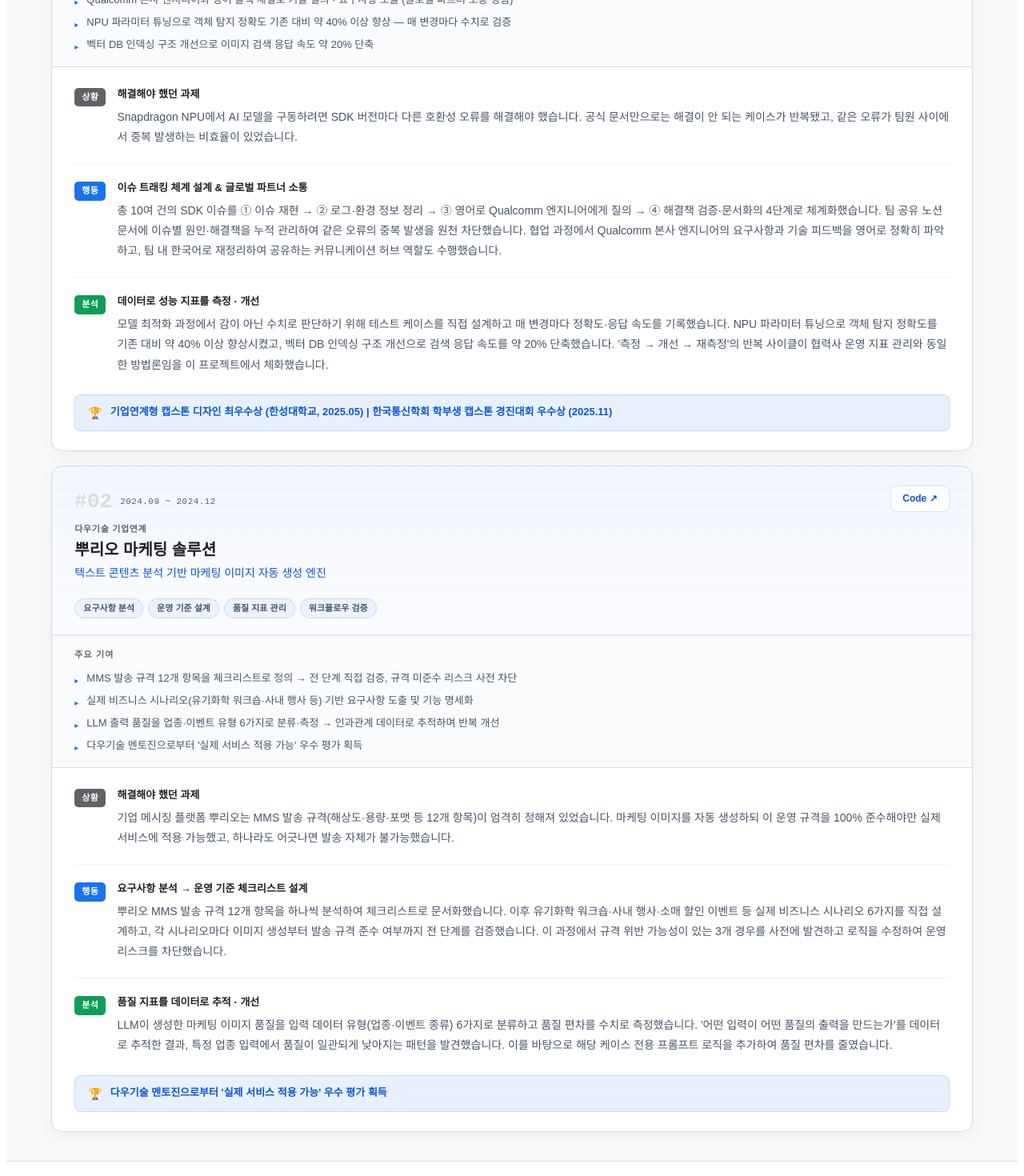
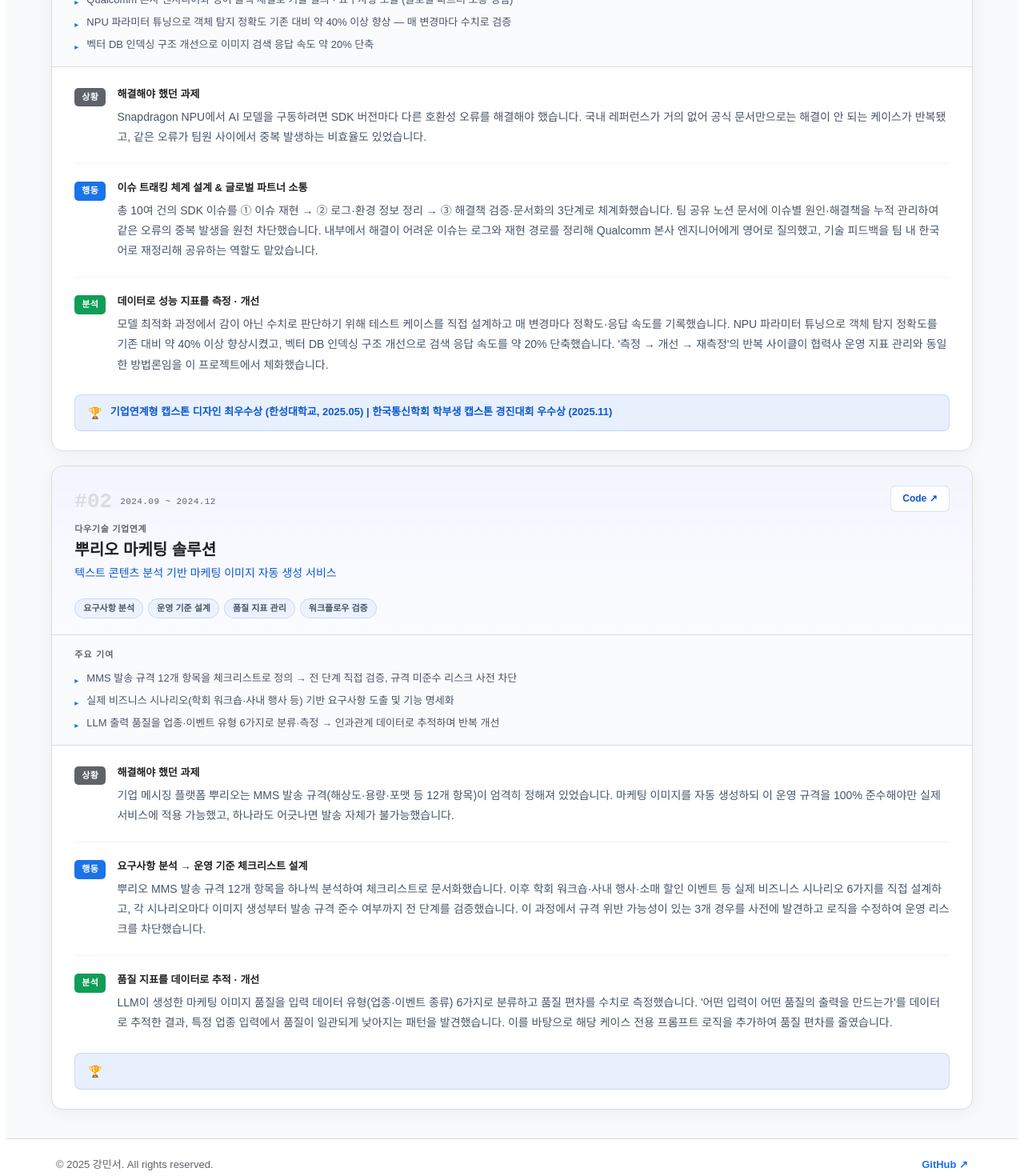
Before and after one commit to mingioes/my-portfolio, a React (Vite) app: page / in a window 1280 px wide. Shown: the part 1900-3370 px from the top of the page at 80% size. Built offline with nearby package versions, Linux system fonts and the light colour scheme.

Commit message:
update contents

```diff
--- a/src/App.jsx
+++ b/src/App.jsx
@@ -41,7 +41,6 @@ const data = {
     },
   ],
 
-  // ── 수상: 2개만 ──
   awards: [
     {
       title: "기업연계형 캡스톤디자인 최우수상",
@@ -55,7 +54,6 @@ const data = {
     },
   ],
 
-  // ── 자격증: 토익스피킹·정보처리기사 제외 ──
   certifications: [
     { name: "SQLD", org: "한국데이터산업진흥원", date: "2026.03" },
     { name: "리눅스마스터 2급", org: "정보통신기술자격검정", date: "2026.04" },
@@ -63,7 +61,6 @@ const data = {
     { name: "TRIZ Level 1", org: "한국트리즈협회", date: "2025.09" },
   ],
 
-  // ── 역량: 영어 항목 보강, 인프라 중복 정리 ──
   capabilities: [
     {
       icon: "📊",
@@ -130,12 +127,12 @@ const data = {
         {
           step: "상황",
           title: "해결해야 했던 과제",
-          body: "Snapdragon NPU에서 AI 모델을 구동하려면 SDK 버전마다 다른 호환성 오류를 해결해야 했습니다. 공식 문서만으로는 해결이 안 되는 케이스가 반복됐고, 같은 오류가 팀원 사이에서 중복 발생하는 비효율이 있었습니다.",
+          body: "Snapdragon NPU에서 AI 모델을 구동하려면 SDK 버전마다 다른 호환성 오류를 해결해야 했습니다. 국내 레퍼런스가 거의 없어 공식 문서만으로는 해결이 안 되는 케이스가 반복됐고, 같은 오류가 팀원 사이에서 중복 발생하는 비효율도 있었습니다.",
         },
         {
           step: "행동",
           title: "이슈 트래킹 체계 설계 & 글로벌 파트너 소통",
-          body: "총 10여 건의 SDK 이슈를 ① 이슈 재현 → ② 로그·환경 정보 정리 → ③ 영어로 Qualcomm 엔지니어에게 질의 → ④ 해결책 검증·문서화의 4단계로 체계화했습니다. 팀 공유 노션 문서에 이슈별 원인·해결책을 누적 관리하여 같은 오류의 중복 발생을 원천 차단했습니다. 협업 과정에서 Qualcomm 본사 엔지니어의 요구사항과 기술 피드백을 영어로 정확히 파악하고, 팀 내 한국어로 재정리하여 공유하는 커뮤니케이션 허브 역할도 수행했습니다.",
+          body: "총 10여 건의 SDK 이슈를 ① 이슈 재현 → ② 로그·환경 정보 정리 → ③ 해결책 검증·문서화의 3단계로 체계화했습니다. 팀 공유 노션 문서에 이슈별 원인·해결책을 누적 관리하여 같은 오류의 중복 발생을 원천 차단했습니다. 내부에서 해결이 어려운 이슈는 로그와 재현 경로를 정리해 Qualcomm 본사 엔지니어에게 영어로 질의했고, 기술 피드백을 팀 내 한국어로 재정리해 공유하는 역할도 맡았습니다.",
         },
         {
           step: "분석",
@@ -150,7 +147,7 @@ const data = {
       num: "02",
       title: "뿌리오 마케팅 솔루션",
       org: "다우기술 기업연계",
-      subtitle: "텍스트 콘텐츠 분석 기반 마케팅 이미지 자동 생성 엔진",
+      subtitle: "텍스트 콘텐츠 분석 기반 마케팅 이미지 자동 생성 서비스",
       period: "2024.09 ~ 2024.12",
       tags: [
         "요구사항 분석",
@@ -162,9 +159,8 @@ const data = {
       demo: null,
       highlights: [
         "MMS 발송 규격 12개 항목을 체크리스트로 정의 → 전 단계 직접 검증, 규격 미준수 리스크 사전 차단",
-        "실제 비즈니스 시나리오(유기화학 워크숍·사내 행사 등) 기반 요구사항 도출 및 기능 명세화",
+        "실제 비즈니스 시나리오(학회 워크숍·사내 행사 등) 기반 요구사항 도출 및 기능 명세화",
         "LLM 출력 품질을 업종·이벤트 유형 6가지로 분류·측정 → 인과관계 데이터로 추적하며 반복 개선",
-        "다우기술 멘토진으로부터 '실제 서비스 적용 가능' 우수 평가 획득",
       ],
       stories: [
         {
@@ -175,7 +171,7 @@ const data = {
         {
           step: "행동",
           title: "요구사항 분석 → 운영 기준 체크리스트 설계",
-          body: "뿌리오 MMS 발송 규격 12개 항목을 하나씩 분석하여 체크리스트로 문서화했습니다. 이후 유기화학 워크숍·사내 행사·소매 할인 이벤트 등 실제 비즈니스 시나리오 6가지를 직접 설계하고, 각 시나리오마다 이미지 생성부터 발송 규격 준수 여부까지 전 단계를 검증했습니다. 이 과정에서 규격 위반 가능성이 있는 3개 경우를 사전에 발견하고 로직을 수정하여 운영 리스크를 차단했습니다.",
+          body: "뿌리오 MMS 발송 규격 12개 항목을 하나씩 분석하여 체크리스트로 문서화했습니다. 이후 학회 워크숍·사내 행사·소매 할인 이벤트 등 실제 비즈니스 시나리오 6가지를 직접 설계하고, 각 시나리오마다 이미지 생성부터 발송 규격 준수 여부까지 전 단계를 검증했습니다. 이 과정에서 규격 위반 가능성이 있는 3개 경우를 사전에 발견하고 로직을 수정하여 운영 리스크를 차단했습니다.",
         },
         {
           step: "분석",
@@ -183,7 +179,6 @@ const data = {
           body: "LLM이 생성한 마케팅 이미지 품질을 입력 데이터 유형(업종·이벤트 종류) 6가지로 분류하고 품질 편차를 수치로 측정했습니다. '어떤 입력이 어떤 품질의 출력을 만드는가'를 데이터로 추적한 결과, 특정 업종 입력에서 품질이 일관되게 낮아지는 패턴을 발견했습니다. 이를 바탕으로 해당 케이스 전용 프롬프트 로직을 추가하여 품질 편차를 줄였습니다.",
         },
       ],
-      result: "다우기술 멘토진으로부터 '실제 서비스 적용 가능' 우수 평가 획득",
     },
   ],
 };
```
